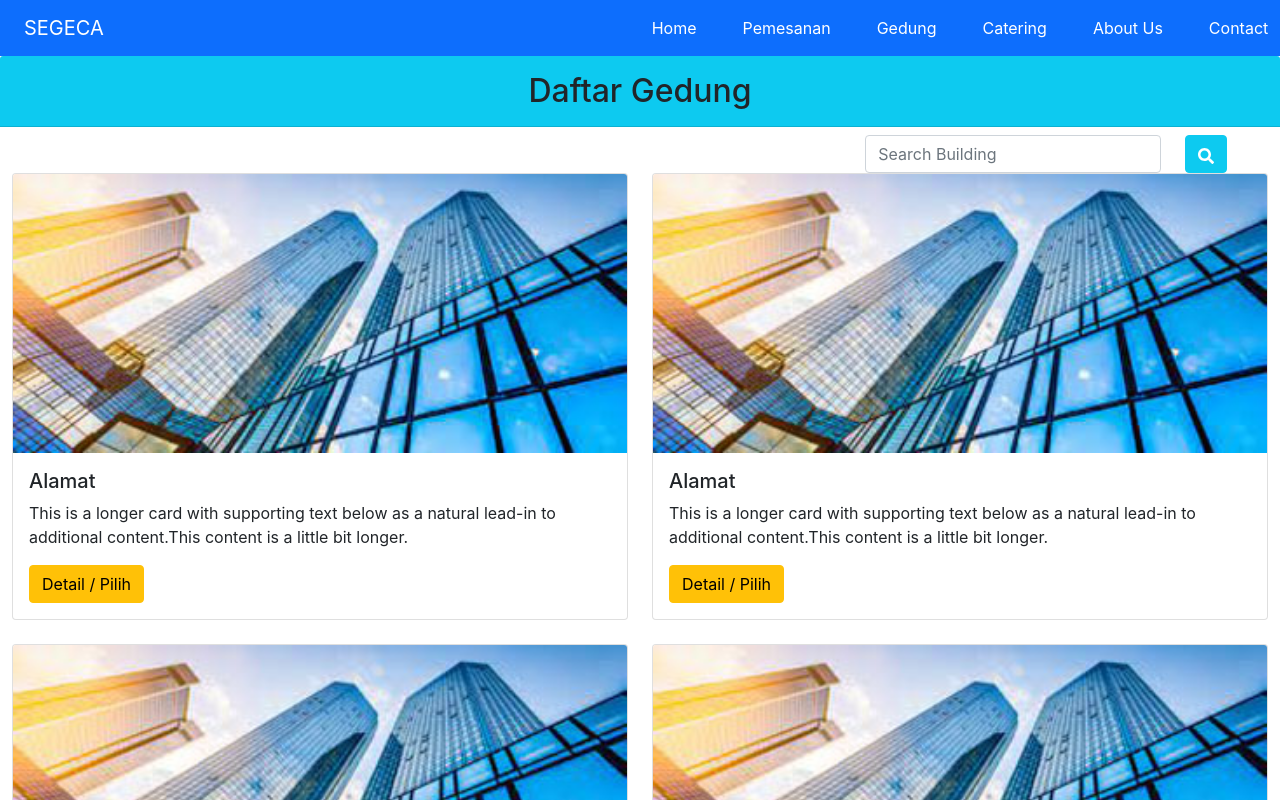
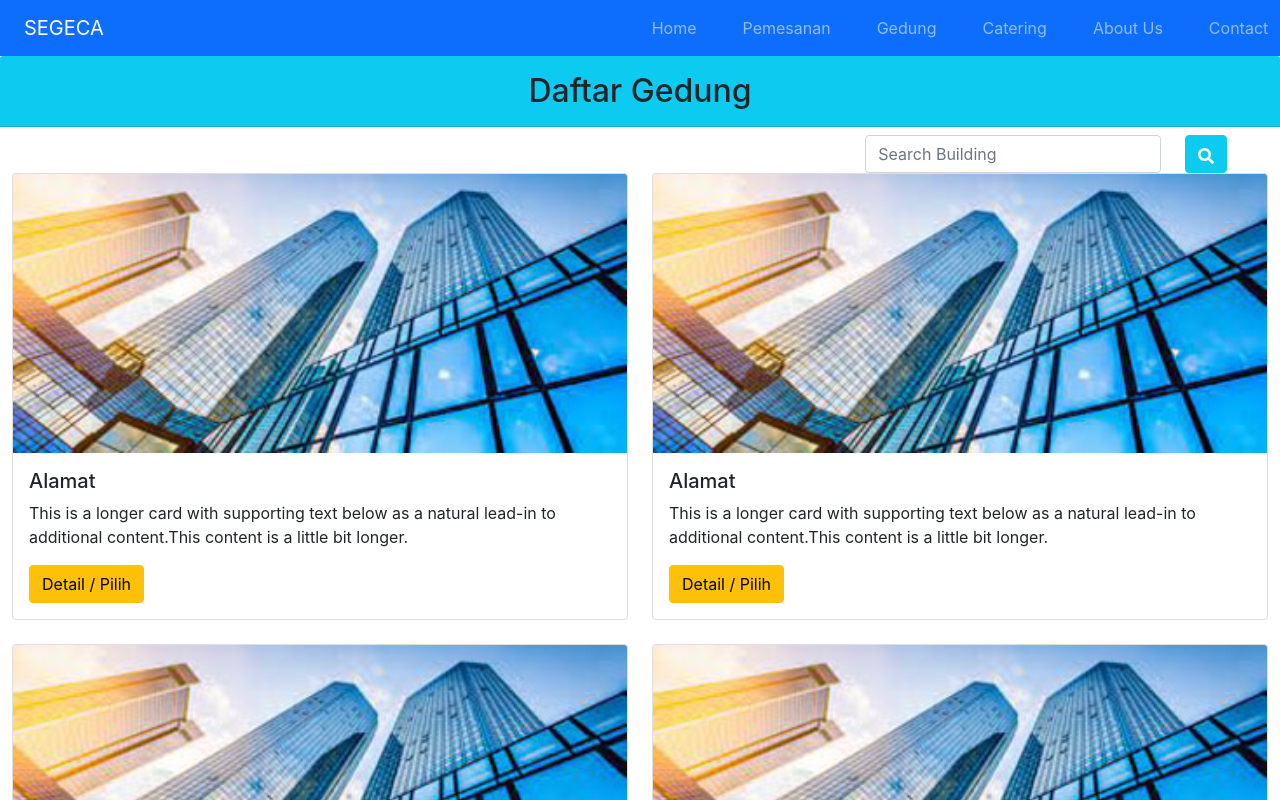
Before and after one commit to hafid29/SeGeCa_frontend, a React (Create React App) app: page /usergedung in a window 1280 px wide. Shown: the top 800 px of the page. Built offline with nearby package versions, Linux system fonts and the light colour scheme.

Commit message:
Add condition navbar active

```diff
--- a/src/component/header.User.js
+++ b/src/component/header.User.js
@@ -12,6 +12,7 @@ import {
   NavMenu,
 } from "react-bootstrap";
 const HeaderUser = (props) => {
+  let path = props.pathName;
   return (
     <>
       <Row>
@@ -25,43 +26,45 @@ const HeaderUser = (props) => {
           </Col>
           <Col>
             <Nav className="justify-content-center text-white">
+              {path == "/dashboarduser" ? (
                 <Nav.Link
-                className="text-white"
-                href={'./dashboarduser'}
+                  active
+                  href={"./dashboarduser"}
                   style={{ marginRight: "30px" }}
                 >
                   Home
                 </Nav.Link>
+              ) : (
                 <Nav.Link
-                className="text-white"
-                href={'./formdatauser'}
+                  href={"./dashboarduser"}
                   style={{ marginRight: "30px" }}
                 >
+                  Home
+                </Nav.Link>
+              )}
+              <Nav.Link href={"./formdatauser"} style={{ marginRight: "30px" }}>
                 Pemesanan
               </Nav.Link>
+              <Nav.Link href={"./usergedung"} style={{ marginRight: "30px" }}>
+                Gedung
+              </Nav.Link>
+              <Nav.Link href={"./usercatering"} style={{ marginRight: "30px" }}>
+                Catering
+              </Nav.Link>
+              {path == "/userabout" ? (
                 <Nav.Link
-                className="text-white"
-                href={'./usergedung'}
+                  active
+                  href={"./userabout"}
                   style={{ marginRight: "30px" }}
                 >
-                Gedung
-              </Nav.Link>
-              <Nav.Link
-                className="text-white"
-                href={'./usercatering'}
-                style={{ marginRight: "30px" }}
-              >
-                Catering
-              </Nav.Link>
-              <Nav.Link
-                className="text-white"
-                href={'./userabout'}
-                style={{ marginRight: "30px" }}>
                   About Us
                 </Nav.Link>
-              <Nav.Link
-                className="text-white"
-                href={'./usercontact'}>Contact</Nav.Link>
+              ) : (
+                <Nav.Link href={"./userabout"} style={{ marginRight: "30px" }}>
+                  About Us
+                </Nav.Link>
+              )}
+              <Nav.Link href={"./usercontact"}>Contact</Nav.Link>
             </Nav>
           </Col>
         </Navbar>
--- a/src/redux/reducer/loginReducer.js
+++ b/src/redux/reducer/loginReducer.js
@@ -25,6 +25,13 @@ export default (state = initState, action) => {
         isSuccess: false,
       };
     case LOGIN_SUCCESS:
+      const sessionData = JSON.stringify({
+        userId: action.payload.userId,
+        username: action.payload.username,
+        role_name: action.payload.roleName,
+      });
+      localStorage.setItem("user_session", sessionData);
+
       return {
         message: action.payload.message,
         isLoading: false,
--- a/src/view/dashboard.User.About/index.js
+++ b/src/view/dashboard.User.About/index.js
@@ -10,10 +10,13 @@ import {
   Nav,
 } from "react-bootstrap";
 import { HeaderUser, FooterUser } from "../../component";
+import {  useLocation } from "react-router-dom";
+
 const UserAbout = () => {
+  const pathName = useLocation()
   return (
     <>
-      <HeaderUser></HeaderUser>
+      <HeaderUser pathName={pathName.pathname}></HeaderUser>
       <Container fluid>
         <Card className="text-center">
           <Card.Header as="h2" className="p-3 mb-2 bg-success text-white">
--- a/src/view/dashboard.User/index.js
+++ b/src/view/dashboard.User/index.js
@@ -1,3 +1,4 @@
+import React, { useState, useEffect } from "react";
 import {
   Form,
   Button,
@@ -14,10 +15,18 @@ import {
 import HomeUser from "../../assets/image_home_user.jpeg";
 import Catering from "../../assets/catering.jpeg";
 import { HeaderUser, FooterUser } from "../../component";
+import {  useLocation } from "react-router-dom";
+
 const ViewDashboardUser = () => {
+  const [session, setSession] = useState({
+    isAvailable: false,
+    role_name: "",
+  });
+  const pathName = useLocation()
+
   return (
     <>
-      <HeaderUser></HeaderUser>
+      <HeaderUser pathName={pathName.pathname}></HeaderUser>
       <br />
       <Row>
         <Col md={6}>
@@ -59,7 +68,7 @@ const ViewDashboardUser = () => {
                 hubungannya dengan kebutuhan makanan).
               </Card.Text>
               <Button variant="primary" href={"/formdatauser"}>
-              Pesan Sekarang
+                Pesan Sekarang
               </Button>
             </Card.Body>
           </Card>
--- a/src/view/login/index.js
+++ b/src/view/login/index.js
@@ -6,6 +6,26 @@ import { Link, Redirect } from "react-router-dom";
 import { LoginAction } from "../../redux/action/actionLogin";
 
 const LoginView = (props) => {
+  const [session, setSession] = useState({
+    isAvailable: false,
+    role_name: "",
+  });
+  React.useEffect(() => {
+    const obj = JSON.parse(localStorage.getItem("user_session"));
+    if (obj == null) {
+    } else if (obj.role_name == "USER") {
+      setSession({
+        isAvailable: true,
+        role_name: obj.role_name,
+      });
+    } else {
+      setSession({
+        isAvailable: true,
+        role_name: obj.role_name,
+      });
+    }
+  }, []);
+
   const [condition, setCondition] = useState({
     message: "",
   });
@@ -32,6 +52,14 @@ const LoginView = (props) => {
 
   return (
     <div>
+      {/* if session available */}
+      {session.isAvailable == false ? (
+        ""
+      ) : session.role_name == "USER" ? (
+        <Redirect to="/dashboarduser" />
+      ) : (
+        <Redirect to="/dashboard" />
+      )}
       <Container fluid>
         <div className="d-flex bd-highlight example-parent">
           <div className="p-2 w-80 bd-highlight col-example">
```
Also changed, not shown: 2 other files (tests, documents, lock files or other folders). Lines whose indentation alone changed are shown as unchanged.
